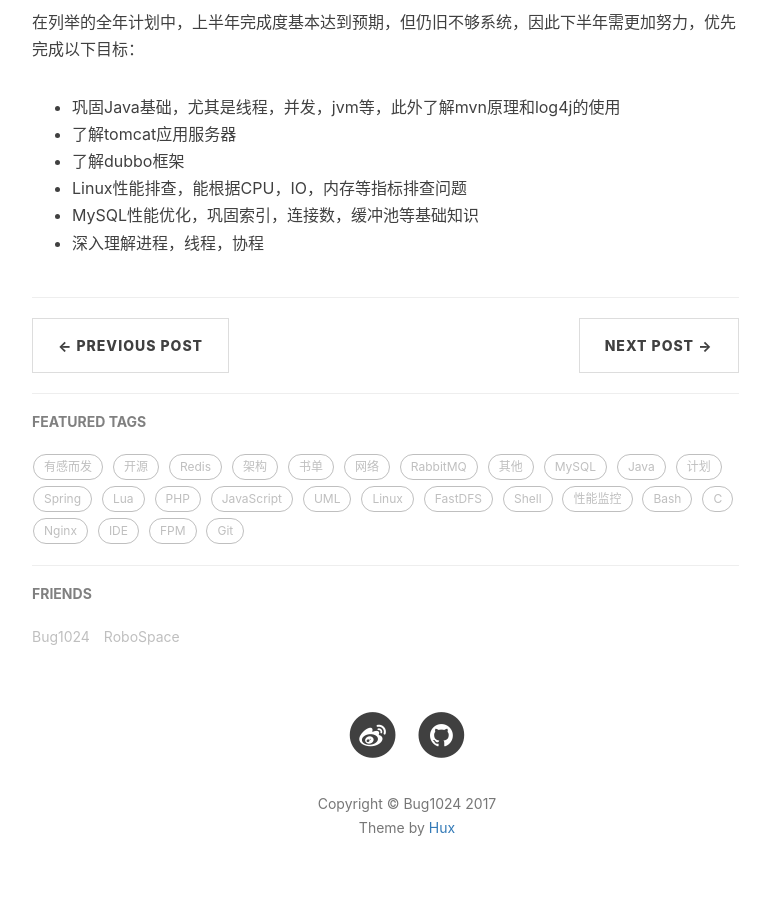
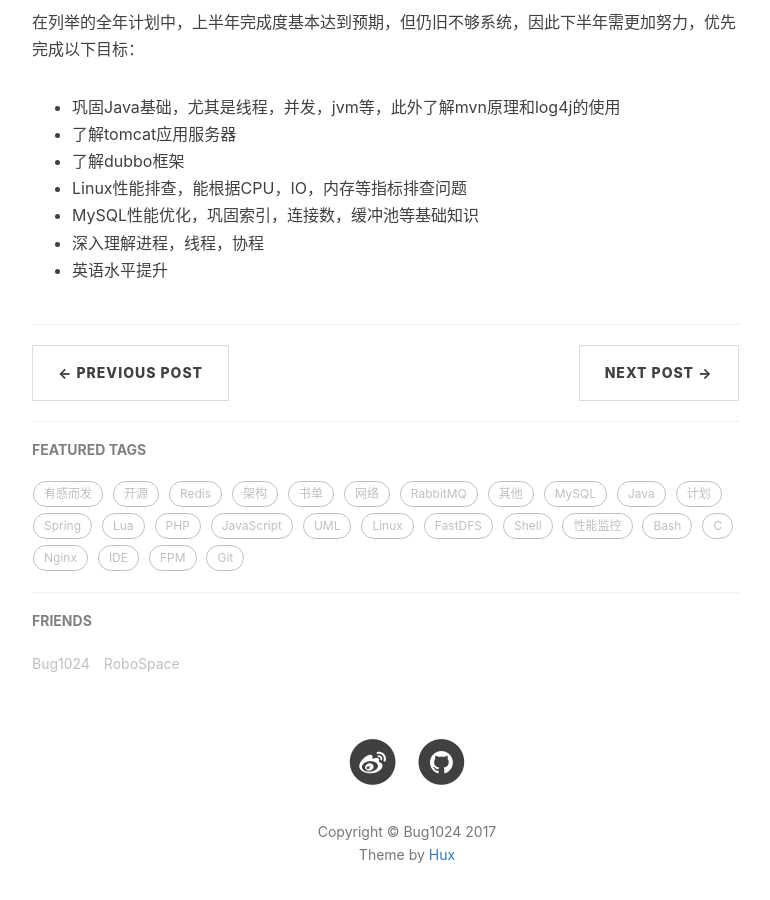
Before and after one commit to bug1024/jeet-blog, a Jekyll site: the page built from _posts/2017-03-08-2017plan.md, in a window 1280 px wide and 900 px high, scrolled down 2553 px. Shown: the whole window, without its empty margins (233-1003 px from the left). Built offline with Jekyll 4.4.1, drawn with Linux system fonts in a browser that asks for light colours; nearby versions of some CDN libraries; comment, search, counter and statistics services are not loaded.

Commit message:
update plan

```diff
--- a/_posts/2017-03-08-2017plan.md
+++ b/_posts/2017-03-08-2017plan.md
@@ -82,3 +82,4 @@ tags:
 - Linux性能排查，能根据CPU，IO，内存等指标排查问题
 - MySQL性能优化，巩固索引，连接数，缓冲池等基础知识
 - 深入理解进程，线程，协程
+- 英语水平提升
```
